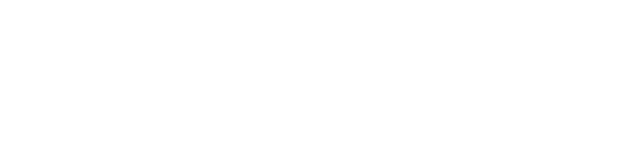
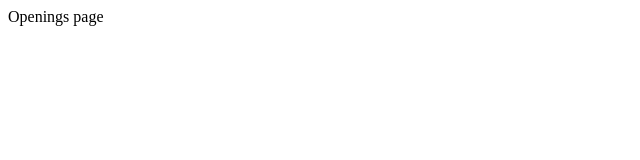
Before and after one commit to johnspaulka/webpage, a plain HTML site: page GP5/index.html in a window 1280 px wide. Shown: the whole page, without its empty margins (0-640 px from the left). Drawn offline with Linux system fonts and the light colour scheme.

Commit message:
index commit

```diff
--- a/GP5/index.html
+++ b/GP5/index.html
@@ -1,2 +1,5 @@
 <html>
+<div>
+Openings page
+</div>
 </html>
```
